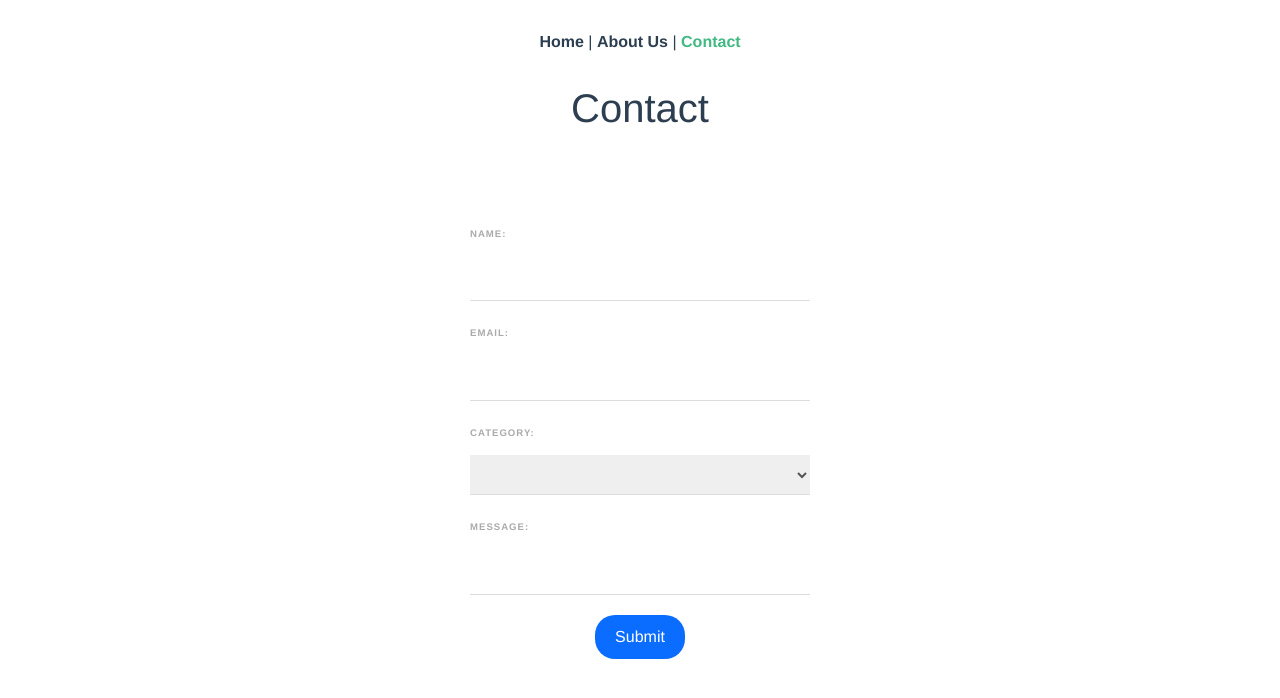
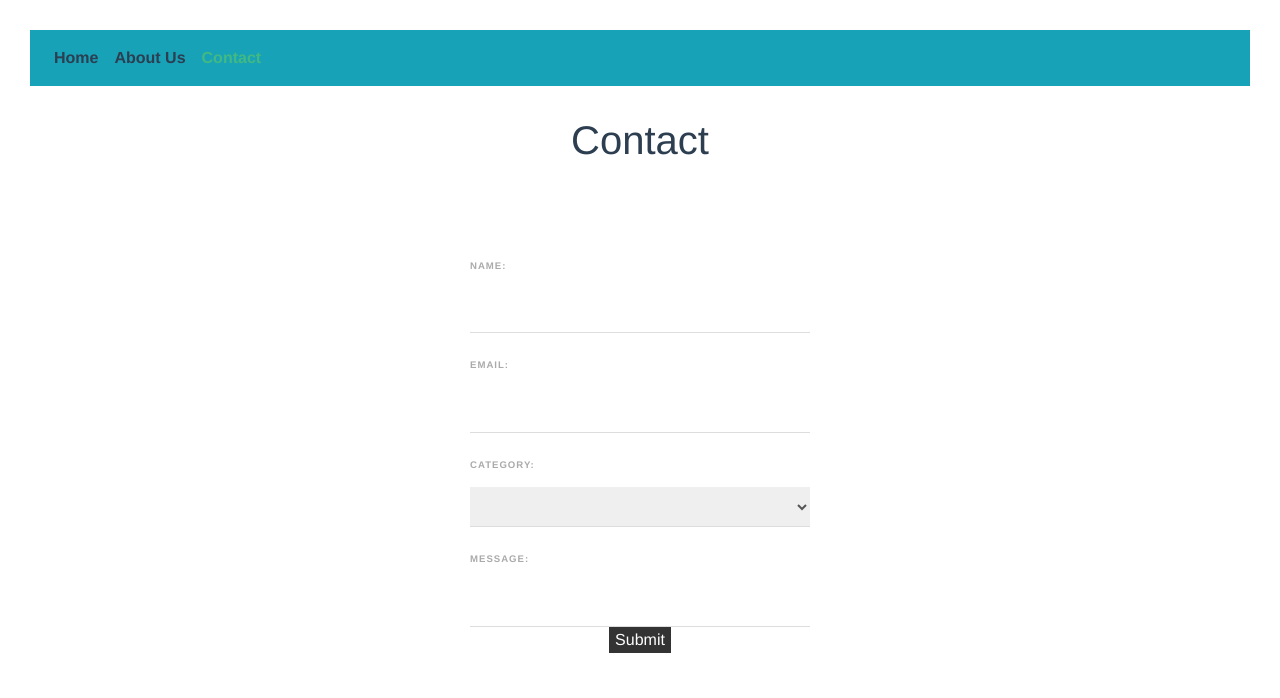
Before and after one commit to recordedhistory/vue-js, a Vue app: page /contact in a window 1280 px wide. Shown: the top 698 px of the page. Built offline with nearby package versions, Linux system fonts and the light colour scheme.

Commit message:
navigation

```diff
--- a/src/App.vue
+++ b/src/App.vue
@@ -1,13 +1,25 @@
 <template>
   <div id="app">
     <div id="nav">
-      <router-link to="/">Home</router-link> |
+      <top-header></top-header>
+      <!-- <router-link to="/">Home</router-link> |
       <router-link :to="{ name: 'About' }">About Us</router-link> |
-      <router-link :to="{ name: 'Contact' }">Contact</router-link>
+      <router-link :to="{ name: 'Contact' }">Contact</router-link> -->
     </div>
     <router-view/>
   </div>
 </template>
+
+
+<script>
+import TopHeader from '@/components/TopHeader.vue';
+ export default {
+   components: {
+     "top-header": TopHeader
+   }
+ };
+</script>
+
 
 <style>
 #app {
@@ -30,4 +42,7 @@
 #nav a.router-link-exact-active {
   color: #42b983;
 }
+img {
+  width: 100%;
+}
 </style>
--- a/src/components/ContactForm.vue
+++ b/src/components/ContactForm.vue
@@ -83,7 +83,7 @@ input, select {
     border-bottom: 1px solid #ddd;
     color: #555;
 }
-button {
+.prev, .next {
     background: #0b6dff;
     border: 0;
     padding: 10px 20px;
--- /dev/null
+++ b/src/components/TopHeader.vue
@@ -0,0 +1,53 @@
+<template>
+  <div>
+  <b-navbar toggleable="lg" type="dark" variant="info">
+    <!-- <b-navbar-brand href="#">NavBar</b-navbar-brand> -->
+
+    <b-navbar-toggle target="nav-collapse"></b-navbar-toggle>
+
+    <b-collapse id="nav-collapse" is-nav>
+      <b-navbar-nav>
+        <b-nav-item to="/">Home</b-nav-item>
+        <b-nav-item to="/about">About Us</b-nav-item>
+    <b-nav-item to="/contact">Contact</b-nav-item>
+      </b-navbar-nav>
+
+      <!-- Right aligned nav items -->
+      <!-- <b-navbar-nav class="ml-auto">
+        <b-nav-form>
+          <b-form-input size="sm" class="mr-sm-2" placeholder="Search"></b-form-input>
+          <b-button size="sm" class="my-2 my-sm-0" type="submit">Search</b-button>
+        </b-nav-form>
+
+        <b-nav-item-dropdown text="Lang" right>
+          <b-dropdown-item href="#">EN</b-dropdown-item>
+          <b-dropdown-item href="#">ES</b-dropdown-item>
+          <b-dropdown-item href="#">RU</b-dropdown-item>
+          <b-dropdown-item href="#">FA</b-dropdown-item>
+        </b-nav-item-dropdown>
+
+        <b-nav-item-dropdown right>
+          <!-- Using 'button-content' slot -->
+          <!-- <template #button-content>
+            <em>User</em>
+          </template>
+          <b-dropdown-item href="#">Profile</b-dropdown-item>
+          <b-dropdown-item href="#">Sign Out</b-dropdown-item>
+        </b-nav-item-dropdown>
+      </b-navbar-nav> -->
+    </b-collapse>
+  </b-navbar>
+</div>
+</template>
+
+<script>
+export default {
+
+}
+</script>
+
+<style>
+#nav a.router-link-exact-active {
+    color: white;
+}
+</style>
```
